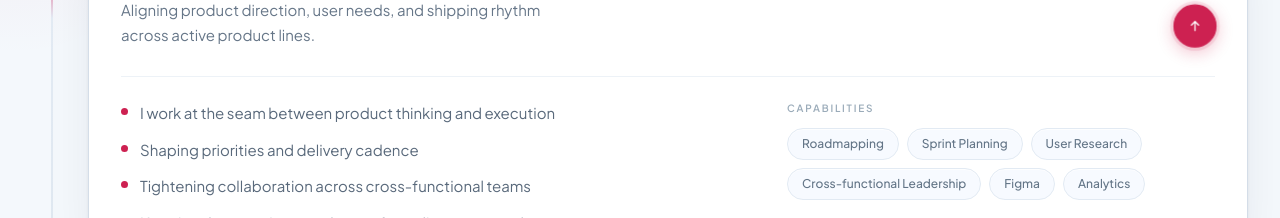
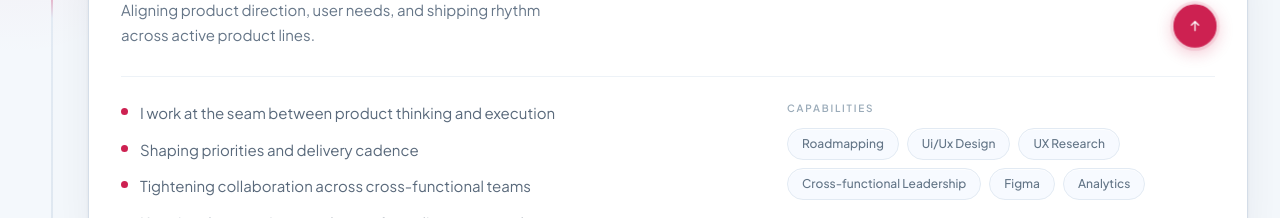
Before and after one commit to pranav-kalondia/nextportfolio, a Next.js app: page / in a window 1280 px wide. Shown: the part 2300-2518 px from the top of the page. Built offline with nearby package versions, Linux system fonts and the light colour scheme.

Commit message:
Update workexp.tsx

```diff
--- a/components/workexp.tsx
+++ b/components/workexp.tsx
@@ -31,8 +31,8 @@ const EXPERIENCES: Experience[] = [
     tags: ["Product Strategy", "Product research"],
     capabilities: [
       "Roadmapping",
-      "Sprint Planning",
-      "User Research",
+      "Ui/Ux Design",
+      "UX Research",
       "Cross-functional Leadership",
       "Figma",
       "Analytics",
```
